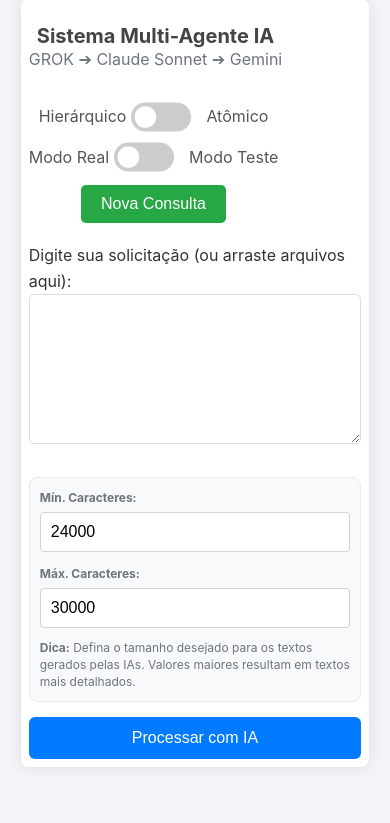
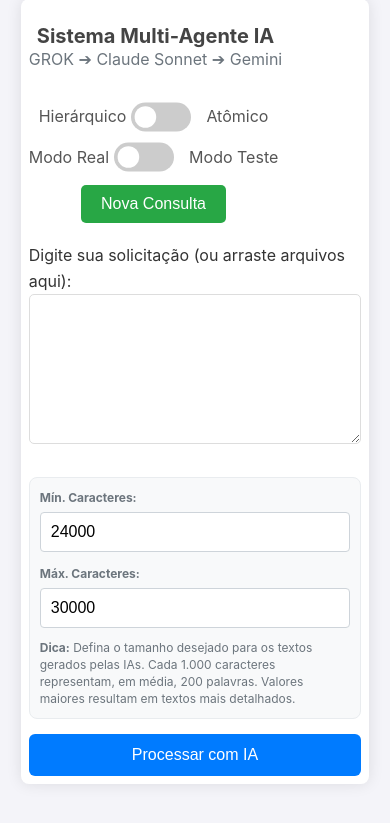
Before and after one commit to victorafarias/sistema-ia-multiagente, a Flask app: page / in a window 390 px wide. Shown: the part 21-844 px from the top of the page. Run offline with Flask 3, Linux system fonts and the light colour scheme.

Commit message:
Implementação da responsividade

```diff
--- a/templates/index.html
+++ b/templates/index.html
@@ -503,7 +503,7 @@
                         <input type="number" id="max_chars" name="max_chars" value="30000" min="1000" max="100000" step="1000">
                     </div>
                     <div class="text-size-tip">
-                        <strong>Dica:</strong> Defina o tamanho desejado para os textos gerados pelas IAs. Valores maiores resultam em textos mais detalhados.
+                        <strong>Dica:</strong> Defina o tamanho desejado para os textos gerados pelas IAs. Cada 1.000 caracteres representam, em média, 200 palavras. Valores maiores resultam em textos mais detalhados.
                     </div>
                 </div>
 
```
